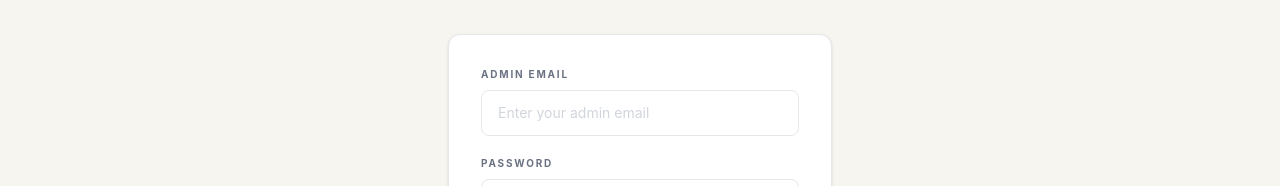
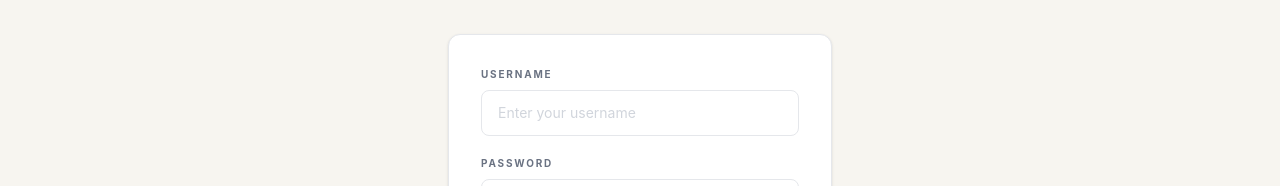
Before and after one commit to Fortunee5/clothbrand, a React (Vite) app: page /admin/login in a window 1280 px wide. Shown: the part 315-501 px from the top of the page. Built offline with nearby package versions, Linux system fonts and the light colour scheme; no server answers; the database is empty; the HTML template or start-up script is replaced by a standard one.

Commit message:
supa dahdjfjh

```diff
--- a/src/pages/AdminLogin.jsx
+++ b/src/pages/AdminLogin.jsx
@@ -6,6 +6,11 @@ import { useToast } from '../context/ToastContext'
 import useGsapContext from '../hooks/useGsapContext'
 import { gsap, EASE } from '../lib/gsap'
 import { supabase } from '../lib/backendConfig'
+
+// The admin types this username; behind the scenes it signs in to Supabase with the admin email.
+// (The password is NOT stored here — it lives in Supabase Auth.)
+const ADMIN_USERNAME = 'DsuperaDmin'
+const ADMIN_EMAIL = 'bluicy8@gmail.com'
 
 export default function AdminLogin() {
   const [username, setUsername] = useState('')
@@ -31,14 +36,14 @@ export default function AdminLogin() {
     setLoading(true)
     // Real login through Supabase Auth (the password is no longer stored in the website code)
     const { error: authError } = supabase
-      ? await supabase.auth.signInWithPassword({ email: username.trim(), password })
+      ? await supabase.auth.signInWithPassword({ email: username.trim() === ADMIN_USERNAME ? ADMIN_EMAIL : username.trim(), password })
       : { error: new Error('Supabase is not configured') }
     if (!authError) {
       localStorage.setItem('admin_session', 'true')
       toast('Welcome back.', { type: 'success' })
       navigate('/admin/dashboard')
     } else {
-      setError('Invalid email or password')
+      setError('Invalid username or password')
       if (cardRef.current) {
         gsap.fromTo(cardRef.current, { x: -8 }, { x: 0, duration: 0.4, ease: 'elastic.out(1, 0.4)' })
       }
@@ -73,7 +78,7 @@ export default function AdminLogin() {
           <form onSubmit={handleLogin} className="space-y-5">
             <div>
               <label className="block text-[10px] font-bold uppercase tracking-[0.18em] text-gray-500 mb-2">
-                Admin email
+                Username
               </label>
               <input
                 required
@@ -82,7 +87,7 @@ export default function AdminLogin() {
                 onChange={(e) => setUsername(e.target.value)}
                 autoComplete="username"
                 className="w-full border border-gray-200 rounded-lg px-4 py-3 text-sm outline-none focus:ring-2 focus:ring-[#C9A24B]/30 focus:border-[#C9A24B] transition-all placeholder:text-gray-300"
-                placeholder="Enter your admin email"
+                placeholder="Enter your username"
               />
             </div>
 
```
